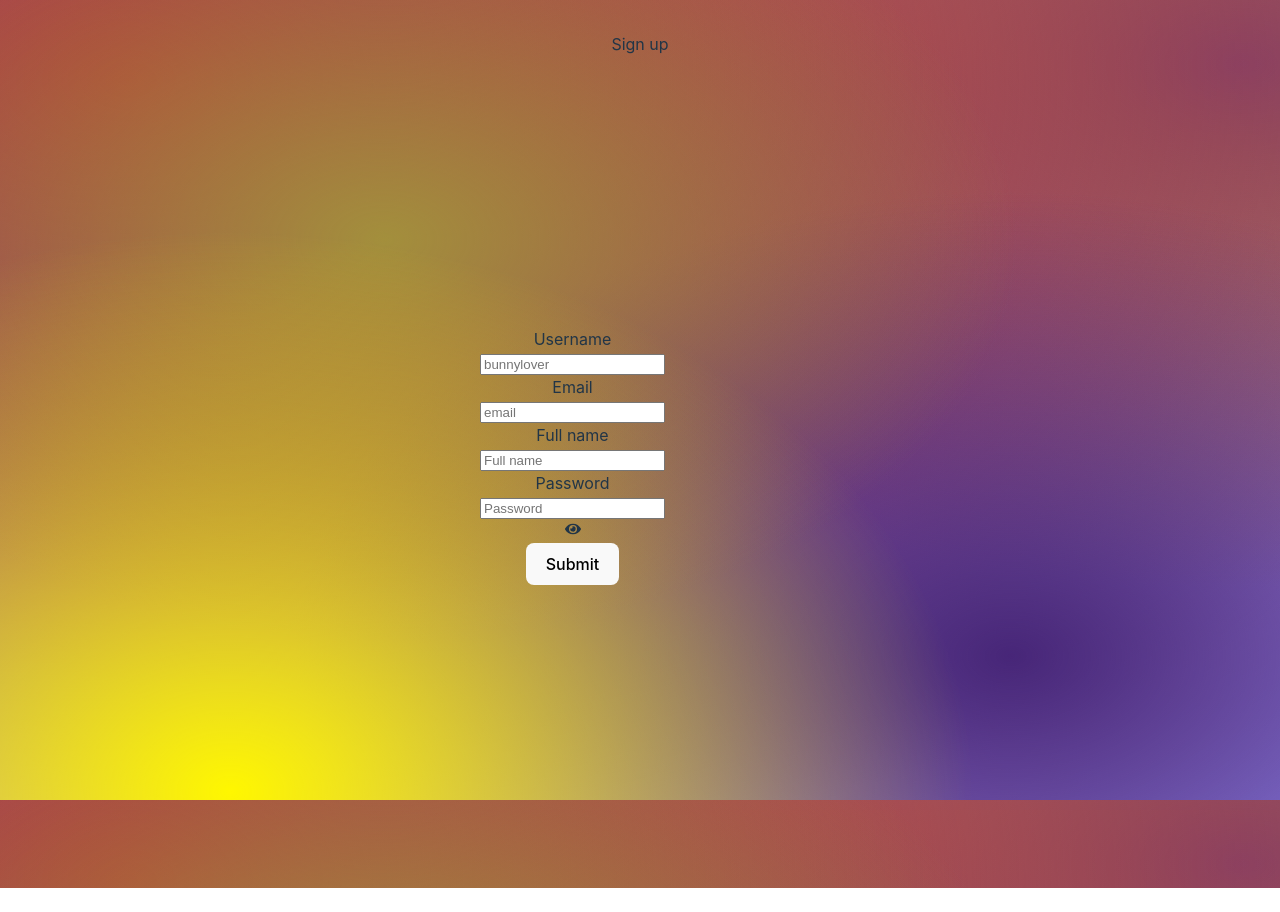
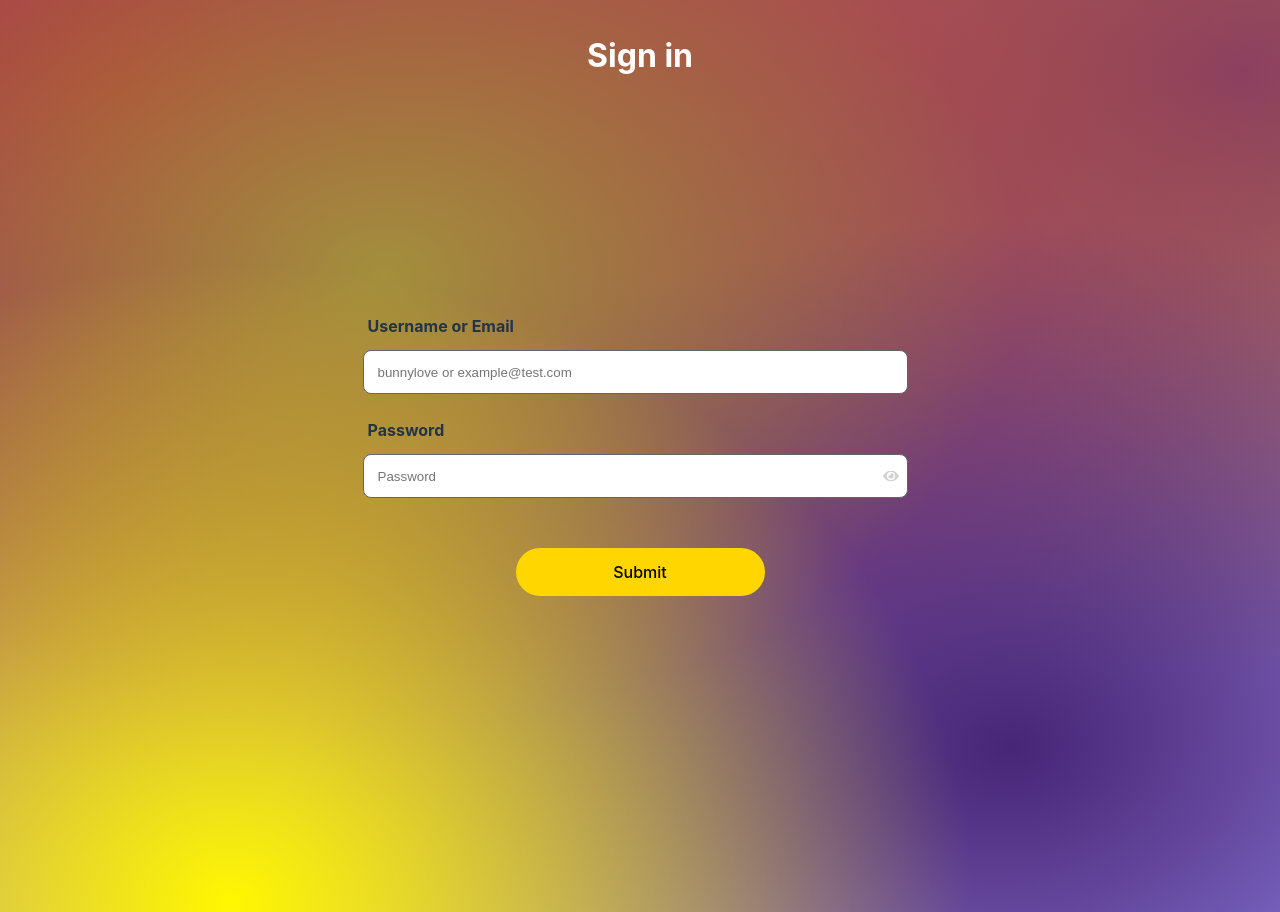
Before and after one commit to BinniesLite/finance_app, a React (Vite) app in the folder client/: page / in a window 1280 px wide. Before the commit the page ends 888 px from the top, so only its background shows below. Built offline with nearby package versions, Linux system fonts and the light colour scheme.

Commit message:
Initialize login page.

```diff
--- a/client/src/App.jsx
+++ b/client/src/App.jsx
@@ -1,5 +1,6 @@
 import { useState } from 'react'
 import SignUpPage  from './components/pages/SignUpPage'
+import SignInPage  from './components/pages/SignInPage'
 import './App.css'
 // import "node_modules/react-icons";
 
@@ -7,7 +8,8 @@ function App() {
   return (
     <>
     <div>
-      <SignUpPage/>
+      {/* <SignUpPage/> */}
+      <SignInPage/>
     </div>
     </>
   )
--- /dev/null
+++ b/client/src/components/pages/SignInPage.jsx
@@ -0,0 +1,48 @@
+import { React, useState } from "react"
+import { FaEye, FaEyeSlash } from "../react-icons/fa"
+import "../../styles/SignIn.css"
+
+const SignInPage = () => {
+    const [username, setUsername] = useState("");
+    const [email, setEmail] = useState("");
+    const [password, setPassword] = useState("");
+    const [showPassword, setShowPassword] = useState(false);
+
+    const togglePasswordVisibility = () => {
+        setShowPassword(!showPassword);
+
+    }
+
+    return (
+        <>
+        <header>Sign in</header>
+        <body>
+            <form>
+                <label htmlFor="username">Username or Email</label>
+                <input
+                    type="text"
+                    id="usernameEmail"
+                    name="usernameEmail"
+                    placeholder="bunnylove or example@test.com"
+                    required
+                    value={username}
+                    onChange={(e) => setUsername(e.target.value)}
+                /><br/>
+
+                <label for="password">Password</label>
+                <div class = "password-container">
+                    <input type={showPassword ? "text" : "password"} id="password" name="password" placeholder="Password" required=""/>
+                    <i type="button" id = "fa-eye" onClick={togglePasswordVisibility}>{showPassword ? <FaEyeSlash /> : <FaEye />}</i>
+                </div>
+                <button type="submit">Submit</button>
+            </form>
+        </body>
+        </>
+    );
+};
+
+const onClick = () => {
+    return null;
+}
+
+export default SignInPage
--- a/client/src/index.css
+++ b/client/src/index.css
@@ -5,8 +5,6 @@
 
   /* color-scheme: light dark; */
   color: rgba(255, 255, 255, 0.87);
-  height: 100%;
-	width: 100%;
   background:
             radial-gradient(at 18% 99%, #fff700 0px, transparent 50%) repeat scroll 0% 0%,
             radial-gradient(at 30% 30%, #a38f3c 0px, transparent 50%) repeat scroll 0% 0%,
--- /dev/null
+++ b/client/src/styles/SignIn.css
@@ -0,0 +1,99 @@
+input {
+    /* Placeholder */
+
+
+    box-sizing: border-box;
+
+    /* Auto layout */
+
+    display: flex;
+    flex-direction: row;
+    align-items: center;
+    padding: 14px;
+    gap: 5px;
+
+    width: 545px;
+    height: 44px;
+
+    /* White */
+
+    background: #FFFFFF;
+    /* Main Colors/Gray/2 */
+
+    border: 1.5px solid #646464;
+    border-radius: 8px;
+
+    /* Inside auto layout */
+
+    flex: none;
+    order: 1;
+    align-self: stretch;
+    flex-grow: 0;
+}
+
+label {
+    /* Label */
+
+
+    /* Auto layout */
+
+    display: flex;
+    flex-direction: row;
+    align-items: flex-start;
+    padding: 0px 5px;
+    gap: 10px;
+
+    width: 545px;
+    height: 36px;
+
+
+    /* Inside auto layout */
+
+    flex: none;
+    order: 0;
+    align-self: stretch;
+    flex-grow: 0;
+    font-weight: bold;
+}
+
+header {
+    color: #FFFFFF;
+    font-weight: bold;
+    font-size: xx-large;
+}
+.password-container{
+    width: 400px;
+    position: relative;
+}
+
+#fa-eye{
+    position: absolute;
+    top: 28%;
+    left: 130%;
+    cursor: pointer;
+    color: lightgray;
+}
+
+button[type = "submit"] {
+    /* Buttons */
+
+
+    /* Auto layout */
+
+    /* display: flex; */
+    flex-direction: row;
+    justify-content: center;
+    align-items: center;
+    padding: 8px 16px;
+    gap: 5px;
+    margin: 50px;
+
+    /* position: absolute; */
+    width: 249px;
+    height: 48px;
+    left: 739px;
+    top: 616px;
+
+    background: #FFD600;
+    border-radius: 30px;
+}
```
